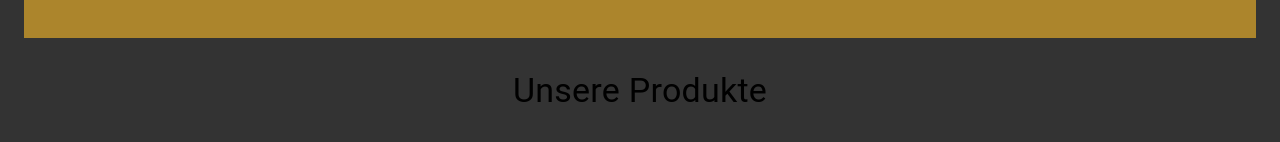
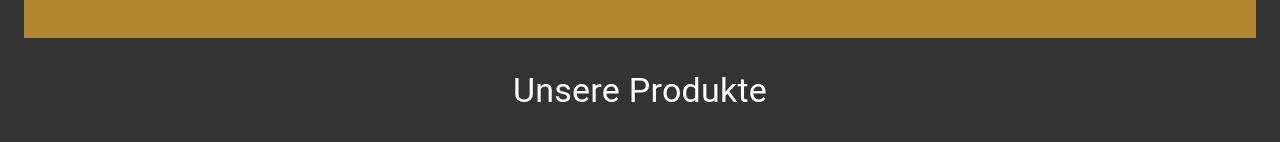
Before and after one commit to ErilcemYilmaz/shoppingcart, a React (Create React App) app: page / in a window 1280 px wide. Shown: the part 601-743 px from the top of the page. Built offline with nearby package versions, Linux system fonts and the light colour scheme; a web font is replaced by a local one.

Commit message:
changed background color

```diff
--- a/src/App.js
+++ b/src/App.js
@@ -11,6 +11,7 @@ import AppDrawer from './components/drawer';
 import { UIProvider } from './context/ui';
 import SearchBox from './components/search';
 import Cart from './components/cart';
+import {Colors} from './styles/theme'
 
 
 
@@ -24,14 +25,14 @@ function App() {
 
   return (
     <ThemeProvider theme={theme}>
-      <Container maxWidth="xl" sx={{ background: '#333333' }}
+      <Container maxWidth="xl" sx={{ background: Colors.container_bg }}
       >
         <UIProvider>
           <Navbar />
           <Banner />
           <Slider />
           <Box display="flex" justifyContent="center" sx={{ p: 4 }}>
-            <Typography variant="h4">Unsere Produkte</Typography>
+            <Typography variant="h4" color={Colors.white}>Unsere Produkte</Typography>
           </Box>
           <Products />
           <Footer />
```
